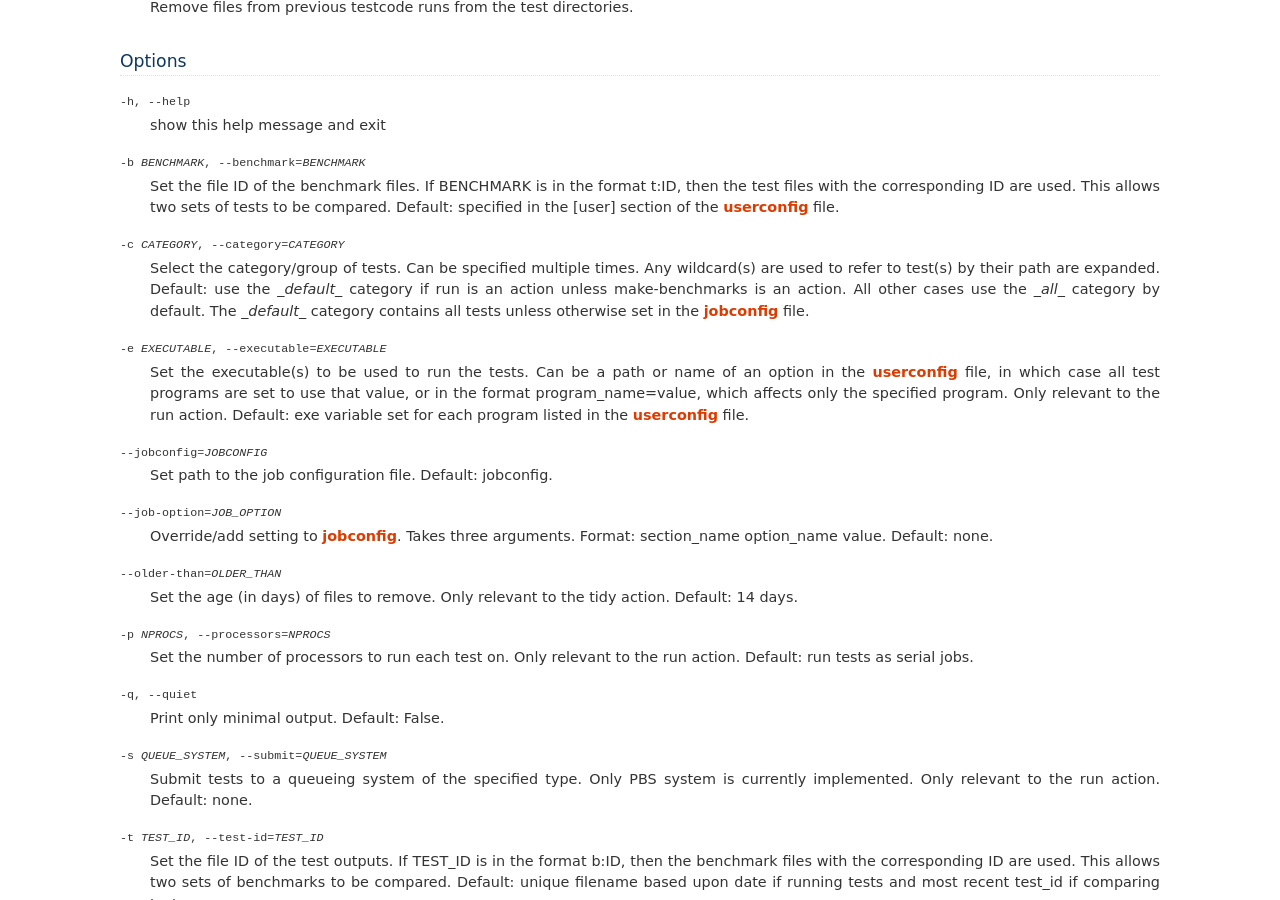
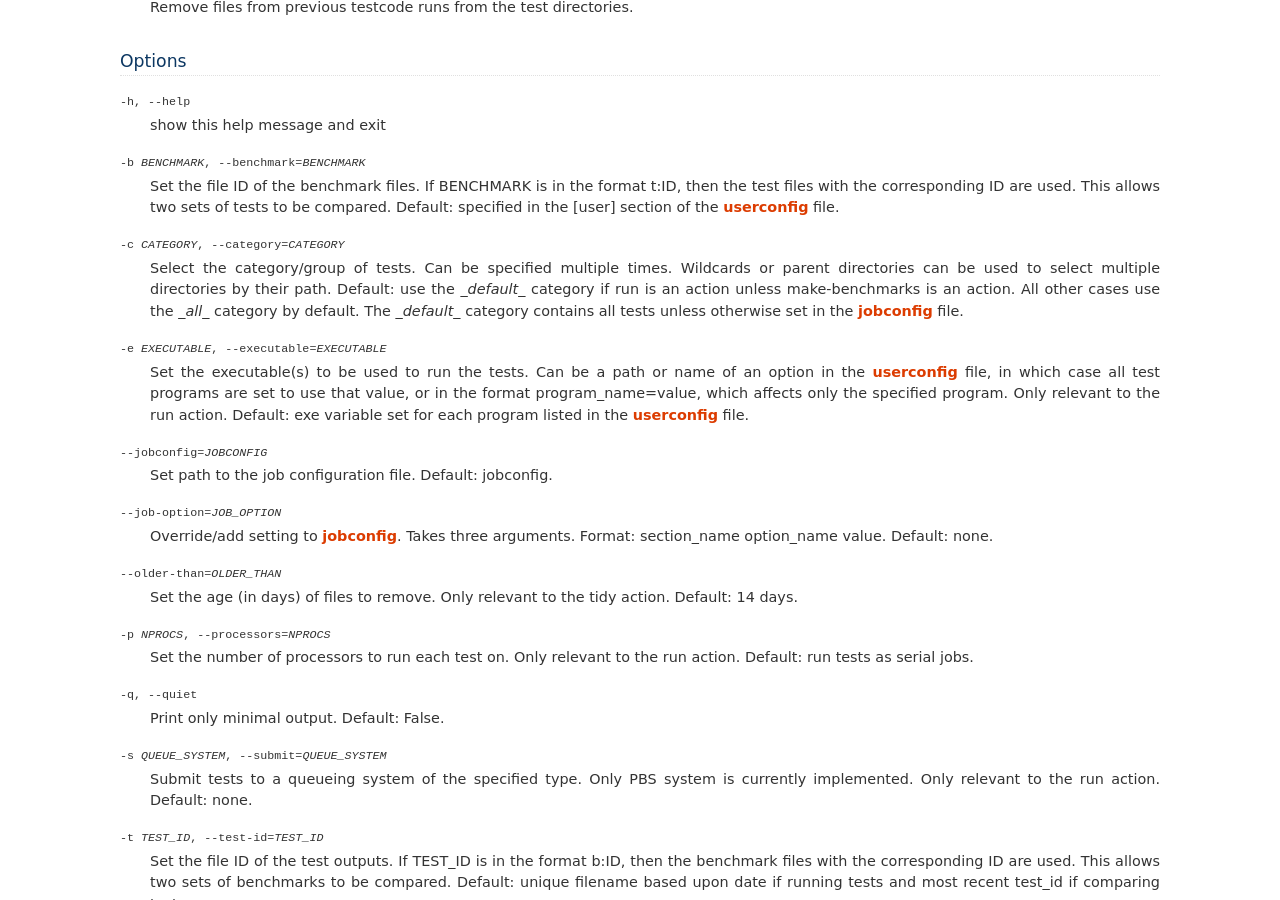
Before and after one commit to jsspencer/testcode, a Sphinx documentation site: the page built from docs/testcode.py.rst, in a window 1280 px wide and 900 px high, scrolled down 939 px. Built offline with Sphinx 7.4.7, drawn with Linux system fonts in a browser that asks for light colours.

Commit message:
Select tests by a parent directory as well as the full path.

```diff
--- a/docs/testcode.py.rst
+++ b/docs/testcode.py.rst
@@ -59,11 +59,11 @@ Options
     section of the :ref:`userconfig` file.
 -c CATEGORY, --category=CATEGORY
     Select the category/group of tests.  Can be specified multiple times.
-    Any wildcard(s) are used to refer to test(s) by their path are expanded.
-    Default: use the `_default_` category if run is an action unless
-    make-benchmarks is an action.  All other cases use the `_all_` category by
-    default.  The `_default_` category contains all  tests unless otherwise set
-    in the :ref:`jobconfig` file.
+    Wildcards or parent directories can be used to select multiple directories
+    by their path.  Default: use the `_default_` category if run is an action
+    unless make-benchmarks is an action.  All other cases use the `_all_`
+    category by default.  The `_default_` category contains all  tests unless
+    otherwise set in the :ref:`jobconfig` file.
 -e EXECUTABLE, --executable=EXECUTABLE
     Set the executable(s) to be used to run the tests.  Can be  a path or name
     of an option in the :ref:`userconfig` file, in which case all test programs are
```
Also changed, not shown: 1 other file.
